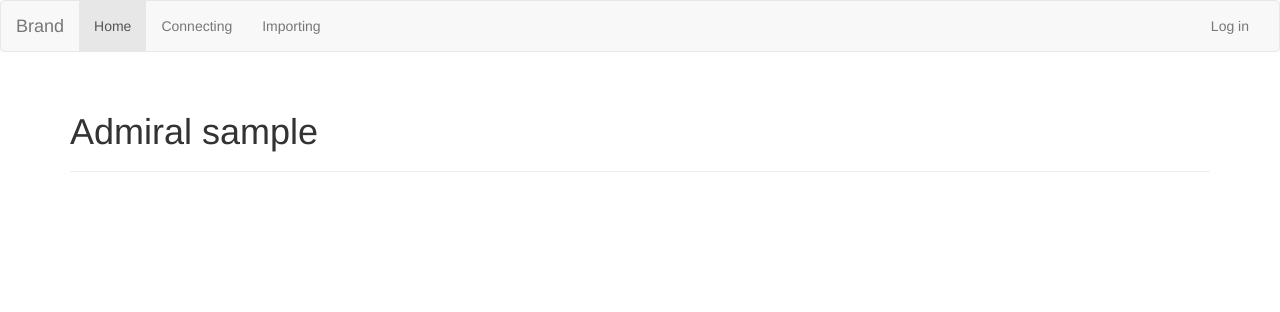
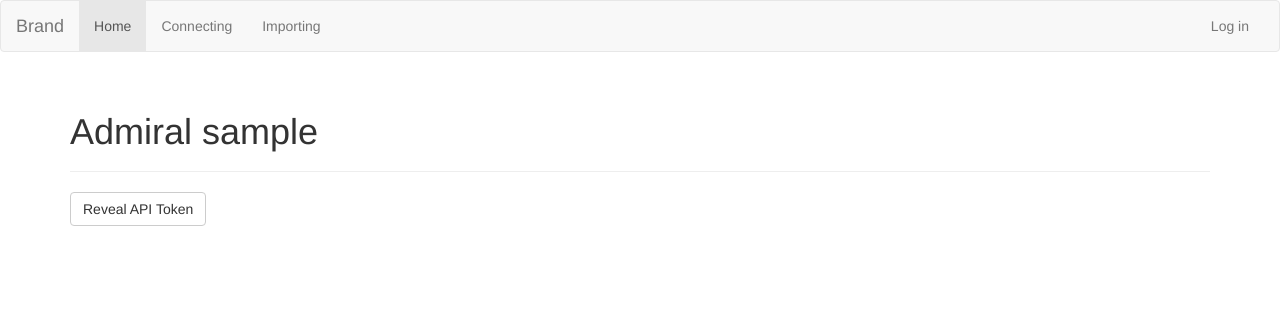
Before and after one commit to KanColleTool/kcsrv, a Python web app: template blueprints/my_admiral/templates/my_admiral/index.html in a window 1280 px wide. Shown: the top 312 px of the page. Run offline with Jinja, Linux system fonts and the light colour scheme; the template is opened without the code that fills it: most values are stand-ins (such as "Sample title", 1, 10 or a date in 2020); some libraries are stand-ins or nearby versions.

Commit message:
Button to reveal API token (not final, obv)

```diff
--- a/blueprints/my_admiral/templates/my_admiral/index.html
+++ b/blueprints/my_admiral/templates/my_admiral/index.html
@@ -2,5 +2,5 @@
 {% set tab = "account" %}
 {% set page_title = "Admiral " + admiral.nickname %}
 {% block content %}
-
+	<a class="btn btn-default" href="#" onclick="alert('{{ admiral.api_token }}'); return false">Reveal API Token</a>
 {% endblock %}
```
